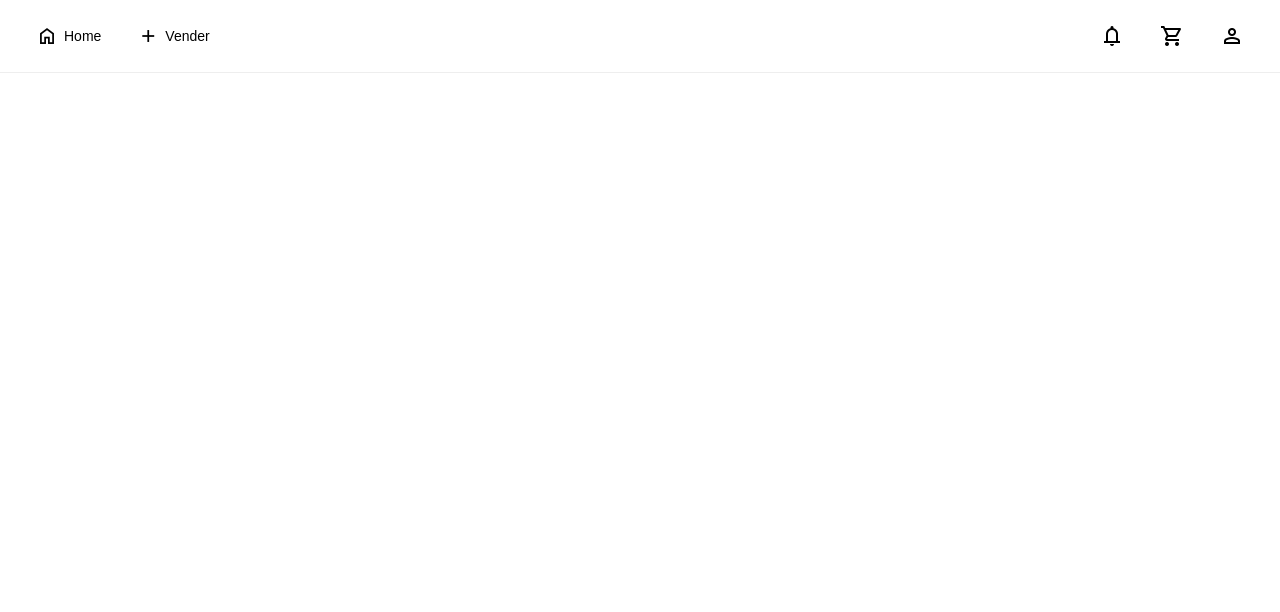
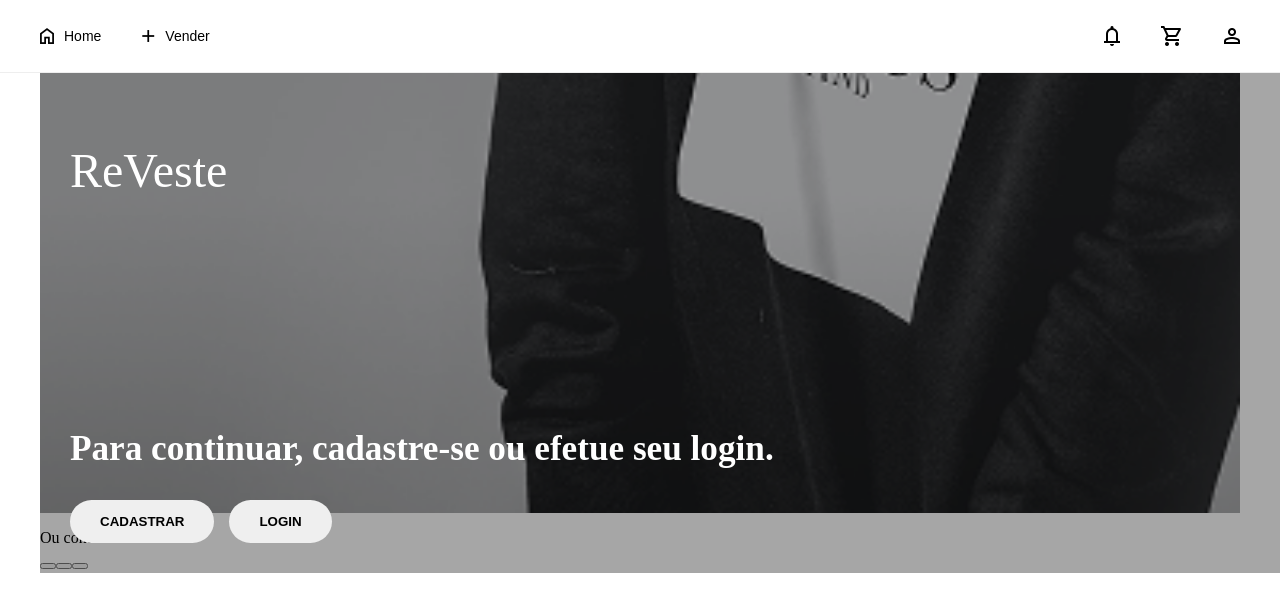
Before and after one commit to amandastss/Reveste-Frontend, a Vue app: page /login in a window 1280 px wide. Shown: the top 612 px of the page. Built offline with nearby package versions, Linux system fonts and the light colour scheme; a web font is replaced by a local one.

Commit message:
feat: criação da página 'sem login'

```diff
--- /dev/null
+++ b/src/components/WithOutLogin/AuthBanner.vue
@@ -0,0 +1,69 @@
+<template>
+  <section class="banner">
+    <div class="overlay">
+      <h1 class="logo">ReVeste</h1>
+
+      <div class="content">
+        <h2>
+          Para continuar,
+          cadastre-se ou
+          efetue seu login.
+        </h2>
+
+        <div class="buttons">
+          <button @click="$emit('register')">
+            CADASTRAR
+          </button>
+
+          <button @click="$emit('login')">
+            LOGIN
+          </button>
+        </div>
+      </div>
+    </div>
+  </section>
+</template>
+
+<style scoped>
+.banner {
+  height: 55vh;
+  background-image: url('@/public/bannerlogin.png');
+  background-size: cover;
+  background-position: center;
+  position: relative;
+}
+
+.overlay {
+  background: rgba(0,0,0,0.35);
+  width: 100%;
+  height: 100%;
+  padding: 30px;
+  color: white;
+  display: flex;
+  flex-direction: column;
+  justify-content: space-between;
+}
+
+.logo {
+  font-size: 3rem;
+  font-weight: 300;
+}
+
+.content h2 {
+  font-size: 2.2rem;
+  line-height: 1.2;
+}
+
+.buttons {
+  display: flex;
+  gap: 15px;
+  margin-top: 30px;
+}
+
+button {
+  border: none;
+  padding: 14px 30px;
+  border-radius: 999px;
+  font-weight: bold;
+}
+</style>
--- /dev/null
+++ b/src/components/WithOutLogin/SocialLogin.vue
@@ -0,0 +1,19 @@
+<template>
+  <div class="social-login">
+    <p>Ou continue com:</p>
+
+    <div class="icons">
+      <button>
+        <i class="fab fa-facebook-f"></i>
+      </button>
+
+      <button>
+        <i class="fab fa-google"></i>
+      </button>
+
+      <button>
+        <i class="fab fa-apple"></i>
+      </button>
+    </div>
+  </div>
+</template>
--- a/src/main.ts
+++ b/src/main.ts
@@ -3,6 +3,23 @@ import App from './App.vue'
 import router from './router'
 import { createPinia } from 'pinia'
 
+import axios from 'axios'
+
+const api = axios.create({
+  baseURL: 'http://localhost:8000/api'
+})
+
+export async function loginUser(data) {
+
+  const response = await api.post('/token/', data)
+
+  localStorage.setItem(
+    'token',
+    response.data.access
+  )
+
+  return response.data
+}
 const app = createApp(App)
 
 app.use(router)
--- /dev/null
+++ b/src/views/LoginForm.vue
@@ -0,0 +1,47 @@
+<script setup lang="ts">
+import { ref } from 'vue'
+
+const email = ref('')
+const password = ref('')
+
+async function login() {
+
+  try {
+
+    // chamada da API
+    console.log(email.value)
+    console.log(password.value)
+
+  } catch (err) {
+    console.log(err)
+  }
+
+}
+</script>
+<template>
+  <div class="container">
+
+    <h1>Entrar</h1>
+
+    <form @submit.prevent="login">
+
+      <input
+        type="email"
+        v-model="email"
+        placeholder="Email"
+      />
+
+      <input
+        type="password"
+        v-model="password"
+        placeholder="Senha"
+      />
+
+      <button type="submit">
+        Entrar
+      </button>
+
+    </form>
+
+  </div>
+</template>
--- /dev/null
+++ b/src/views/LoginView.vue
@@ -0,0 +1,29 @@
+<template>
+  <div class="login-page">
+
+    <AuthBanner
+      @login="goToLogin"
+      @register="goToRegister"
+    />
+
+    <SocialLogin />
+
+  </div>
+</template>
+
+<script setup lang="ts">
+import AuthBanner from '@/components/WithOutLogin/AuthBanner.vue'
+import SocialLogin from '@/components/WithOutLogin/SocialLogin.vue'
+
+import { useRouter } from 'vue-router'
+
+const router = useRouter()
+
+function goToLogin() {
+  router.push('/login-form')
+}
+
+function goToRegister() {
+  router.push('/register')
+}
+</script>
```
Also changed, not shown: src/router/index.ts (+10 -1 lines), public/bannerlogin.png (added).
